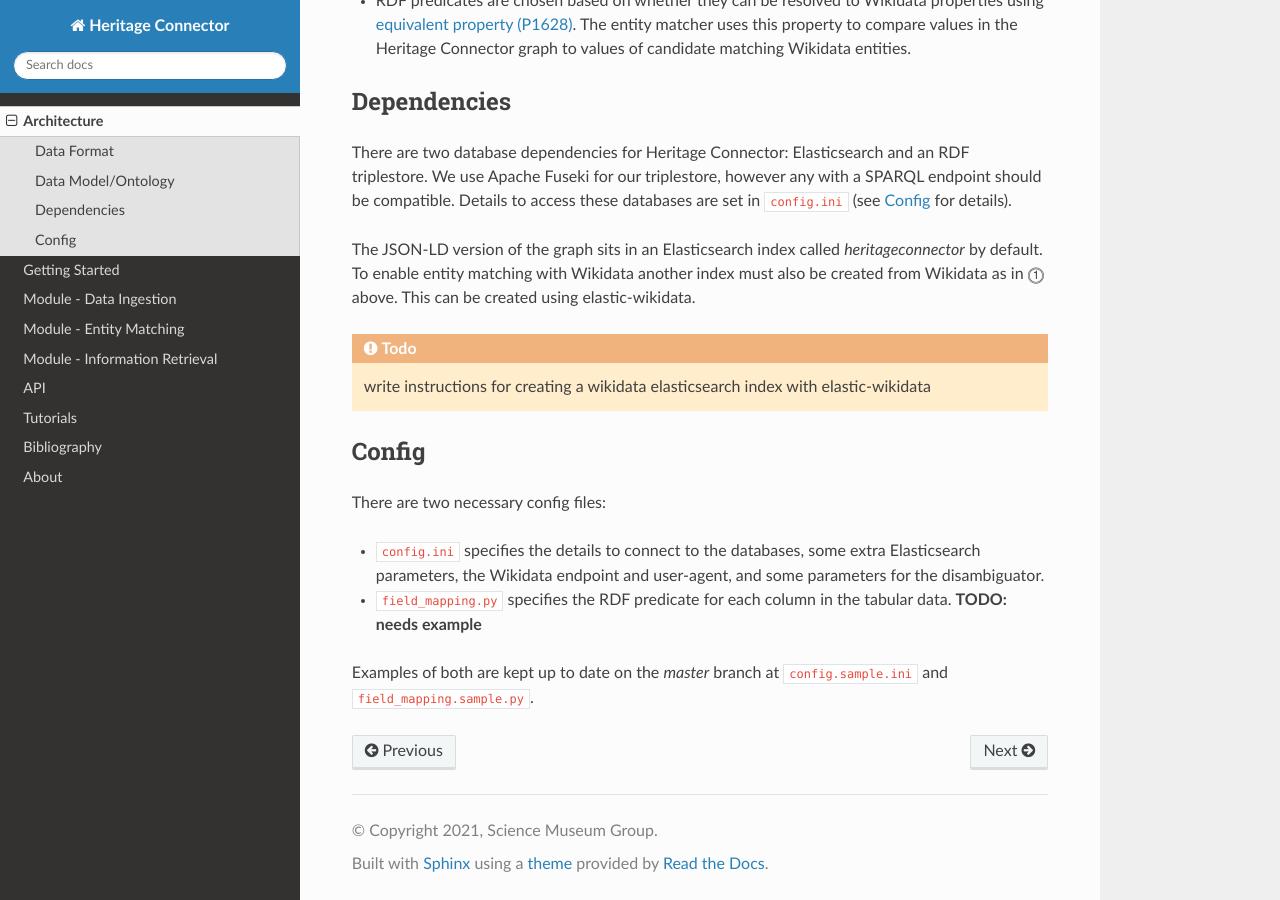
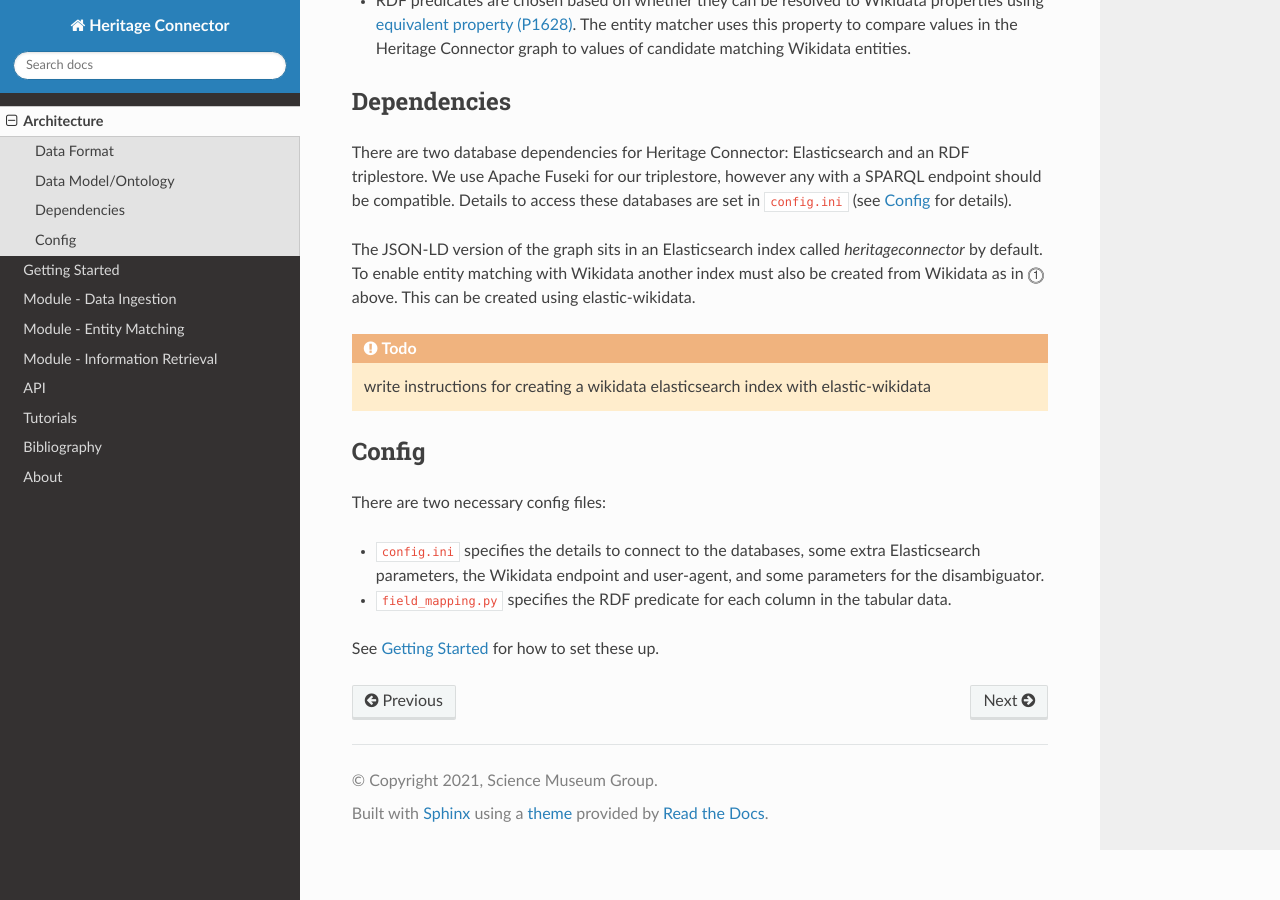
Before and after one commit to TheScienceMuseum/heritage-connector, a Sphinx documentation site: the page built from docs/architecture.rst, in a window 1280 px wide and 900 px high, scrolled down 1200 px. Built offline with Sphinx 7.4.7 and the Read the Docs theme 2.0.0, drawn with Linux system fonts in a browser that asks for light colours; pages that are not in the unit, such as notebooks, are missing from menus.

Commit message:
architecture page links to getting started for config

```diff
--- a/docs/architecture.rst
+++ b/docs/architecture.rst
@@ -43,6 +43,6 @@ There are two necessary config files:
 
 * :code:`config.ini` specifies the details to connect to the databases, some extra Elasticsearch parameters, the Wikidata endpoint and user-agent, and some parameters for the disambiguator.
 
-* :code:`field_mapping.py` specifies the RDF predicate for each column in the tabular data. **TODO: needs example**
+* :code:`field_mapping.py` specifies the RDF predicate for each column in the tabular data.
 
-Examples of both are kept up to date on the *master* branch at :code:`config.sample.ini` and :code:`field_mapping.sample.py`.
+See `Getting Started <getting_started.html>`_ for how to set these up.
```
